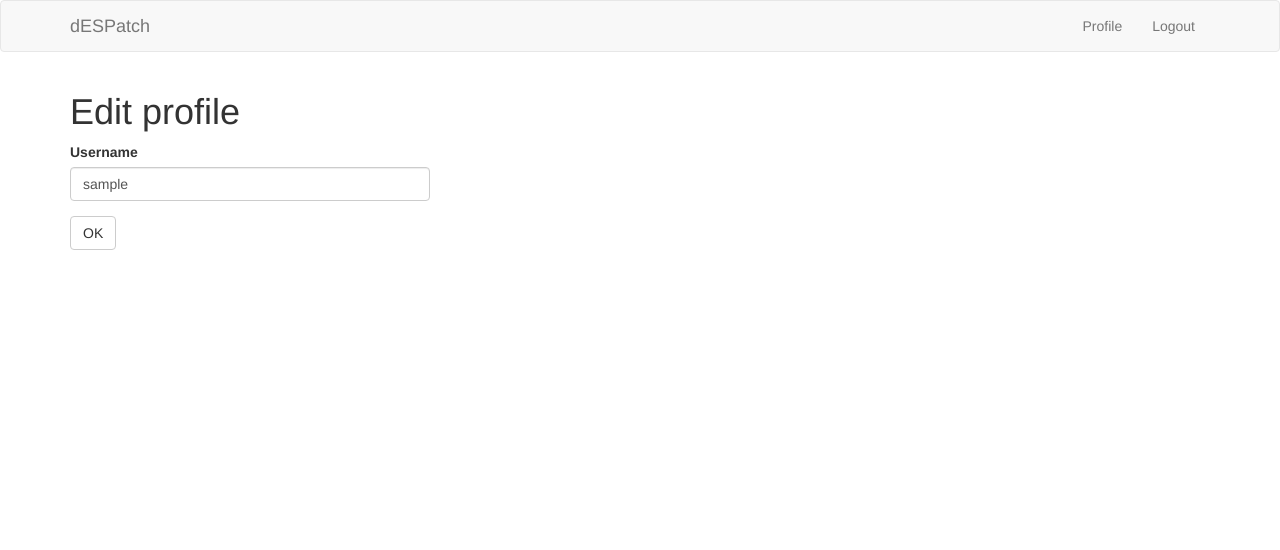
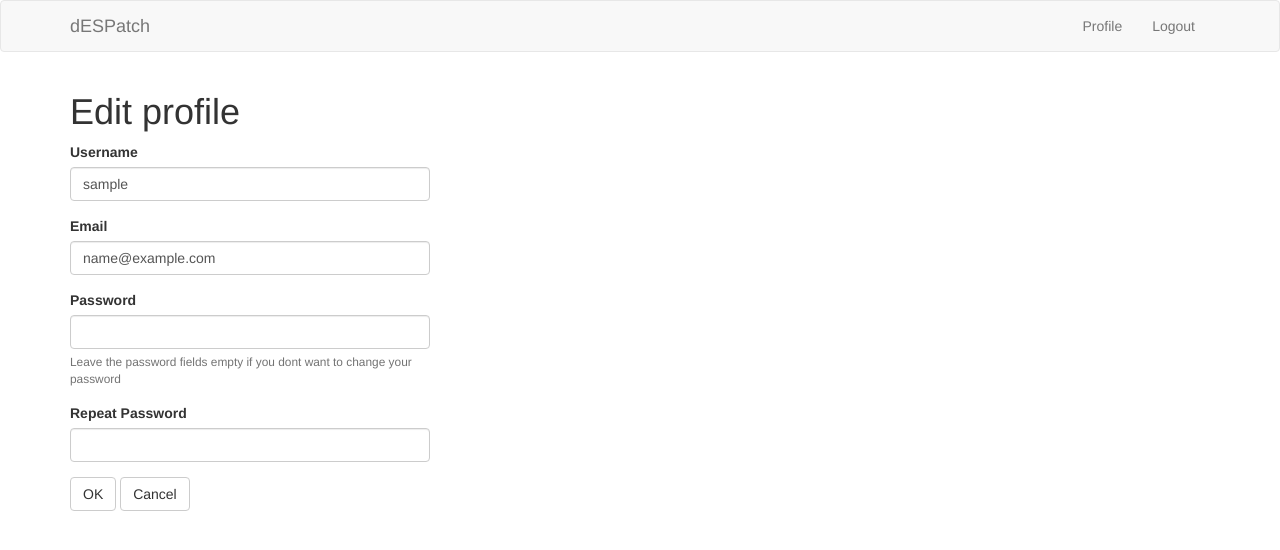
Before and after one commit to admarschoonen/dESPatch-web, a Flask app: page /edit_profile in a window 1280 px wide. Shown: the top 550 px of the page. Run offline with Flask 2, Linux system fonts and the light colour scheme; the visitor is signed in with stand-in values (Sample User, id 1); data comes from the database, SQL or seed files in the repository; parts of the project's set-up code (start-up, migrations or seed data) failed here and were passed over; some libraries are stand-ins or nearby versions.

Commit message:
Restructure edit profile form
* Allow users to change password
* Don't allow users to change name to admin
* Add link to admin interface for admin

```diff
--- a/app/forms.py
+++ b/app/forms.py
@@ -2,7 +2,7 @@ from flask_wtf import FlaskForm
 from flask_wtf.file import FileField
 from wtforms import StringField, PasswordField, BooleanField, SubmitField, TextAreaField, IntegerField, SelectField
 #from wtforms.validators import ValidationError, InputRequired, Email, EqualTo, DataRequired, URL, Length, MacAddress, FileRequired
-from wtforms.validators import ValidationError, InputRequired, Email, EqualTo, DataRequired, URL, Length, MacAddress, StopValidation, NumberRange
+from wtforms.validators import ValidationError, InputRequired, Email, EqualTo, DataRequired, URL, Length, MacAddress, StopValidation, NumberRange, NoneOf
 from app.models import User
 
 class MyInputRequired(InputRequired):
@@ -29,19 +29,51 @@ class RegistrationForm(FlaskForm):
     if user is not None:
       raise ValidationError('Please use a different email address.')
 
+class EditAdminProfileForm(FlaskForm):
+  email = StringField('Email', validators=[InputRequired(), Email(), Length(min=1, max=120)])
+  password = PasswordField('Password')
+  password2 = PasswordField(
+    'Repeat Password', validators=[EqualTo('password')])
+  submit = SubmitField('OK')
+  cancel = SubmitField('Cancel')
+
+  def __init__(self, original_email, *args, **kwargs):
+    super(EditAdminProfileForm, self).__init__(*args, **kwargs)
+    self.original_email = original_email
+    self.password.description = 'Leave the password fields empty if you don''t want to change your password'
+
+  def validate_email(self, email):
+    if email.data != self.original_email:
+      user = User.query.filter_by(email=self.email.data).first()
+      if user is not None:
+        raise ValidationError('Please use a different email.')
+
 class EditProfileForm(FlaskForm):
-  username = StringField('Username', validators=[InputRequired(), Length(min=1, max=64)])
+  username = StringField('Username', validators=[InputRequired(), Length(min=1, max=64), NoneOf(['admin'])])
+  email = StringField('Email', validators=[InputRequired(), Email(), Length(min=1, max=120)])
+  password = PasswordField('Password')
+  password2 = PasswordField(
+    'Repeat Password', validators=[EqualTo('password')])
   submit = SubmitField('OK')
+  cancel = SubmitField('Cancel')
 
-  def __init__(self, original_username, *args, **kwargs):
+  def __init__(self, original_username, original_email, *args, **kwargs):
     super(EditProfileForm, self).__init__(*args, **kwargs)
     self.original_username = original_username
+    self.original_email = original_email
+    self.password.description = 'Leave the password fields empty if you don''t want to change your password'
 
   def validate_username(self, username):
     if username.data != self.original_username:
       user = User.query.filter_by(username=self.username.data).first()
       if user is not None:
         raise ValidationError('Please use a different username.')
+
+  def validate_email(self, email):
+    if email.data != self.original_email:
+      user = User.query.filter_by(email=self.email.data).first()
+      if user is not None:
+        raise ValidationError('Please use a different email.')
 
 class EditProductForm(FlaskForm):
   name = StringField('Name', validators=[MyInputRequired(), Length(min=1, max=64)])
--- a/app/routes.py
+++ b/app/routes.py
@@ -1,6 +1,6 @@
 from flask import render_template, flash, redirect, url_for, request, send_from_directory
 from app import app, db
-from app.forms import LoginForm, RegistrationForm, EditProfileForm, EditProductForm, EditReleaseForm, EditInstanceForm, ResetPasswordForm
+from app.forms import LoginForm, RegistrationForm, EditAdminProfileForm, EditProfileForm, EditProductForm, EditReleaseForm, EditInstanceForm, ResetPasswordForm
 from flask_login import current_user, login_user, logout_user, login_required
 from app.models import User, Product, Release, Instance
 from werkzeug.urls import url_parse
@@ -84,15 +84,28 @@ def user(username):
 @app.route('/edit_profile', methods=['GET', 'POST'])
 @login_required
 def edit_profile():
-  form = EditProfileForm(current_user.username)
+  if current_user.username == 'admin':
+    form = EditAdminProfileForm(current_user.email)
+  else:
+    form = EditProfileForm(current_user.username, current_user.email)
+
   if form.validate_on_submit():
-    current_user.username = form.username.data
+    if not current_user.username == 'admin':
+      current_user.username = form.username.data
+    current_user.email = form.email.data
+    current_user.set_password(form.password.data)
     db.session.commit()
     flash('Your changes have been saved.', 'success')
     return redirect(url_for('edit_profile'))
   elif request.method == 'GET':
-    form.username.data = current_user.username
-  return render_template('edit_profile.html', title='Edit profile', form=form)
+    if not current_user.username == 'admin':
+      form.username.data = current_user.username
+    form.email.data = current_user.email
+
+  if current_user.username == 'admin':
+    return render_template('edit_admin_profile.html', title='Edit profile', form=form)
+  else:
+    return render_template('edit_profile.html', title='Edit profile', form=form)
 
 @app.route('/add_product', methods=['GET', 'POST'])
 @login_required
--- a/app/templates/base.html
+++ b/app/templates/base.html
@@ -34,7 +34,10 @@
           {% if current_user.is_anonymous %}
             <li><a href="{{ url_for('login') }}">Sign in</a></li>
           {% else %}
-            <li><a href="{{ url_for('user', username=current_user.username) }}">Profile</a></li>
+            {% if current_user.username == 'admin' %}
+              <li><a href="/admin">Admin</a></li>
+            {% endif %}
+            <li><a href="{{ url_for('edit_profile', username=current_user.username) }}">Profile</a></li>
             <li><a href="{{ url_for('logout') }}">Logout</a></li>
           {% endif %}
         </ul>
--- a/app/templates/user.html
+++ b/app/templates/user.html
@@ -6,5 +6,4 @@
   {% else %}
   <h1>{{ user.username }}</h1>
   {% endif %}
-  {% include '_products.html' %}
 {% endblock %}
```
Also changed, not shown: app/templates/edit_admin_profile.html (added, +13 -0 lines).
